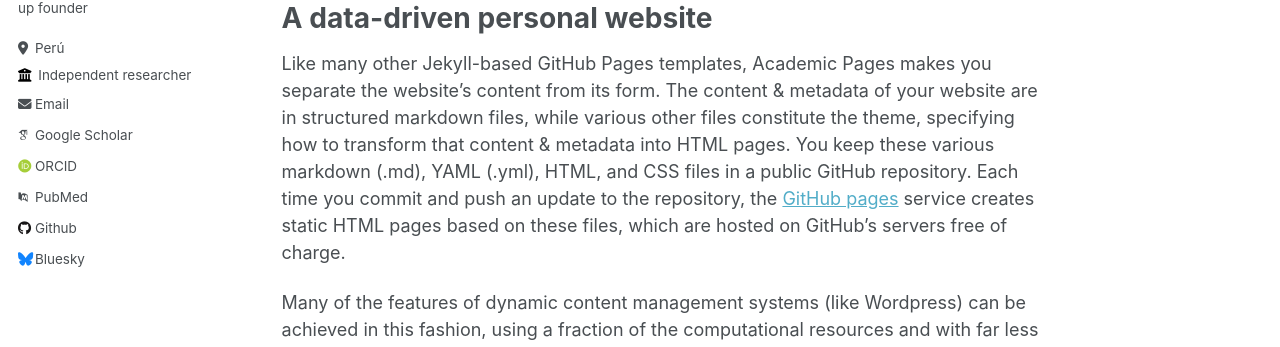
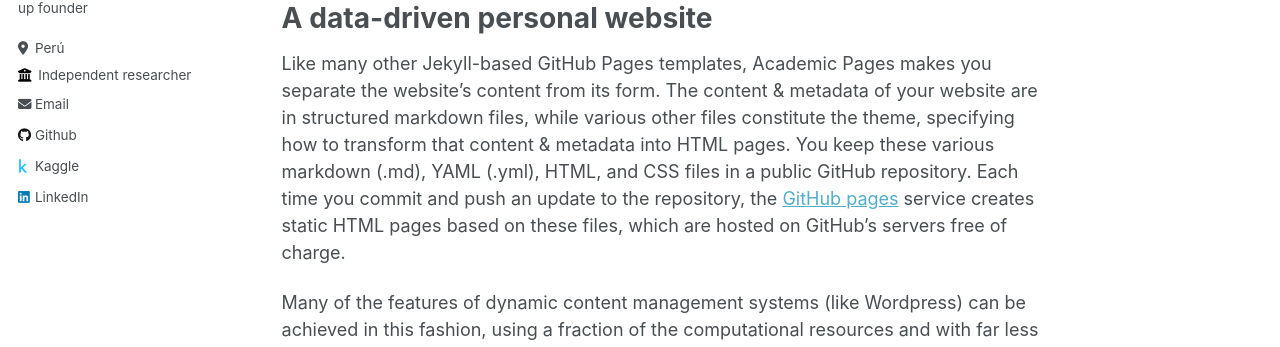
Before and after one commit to cristhianchr/cristhianchr.github.io, a Jekyll site: the page built from _pages/about.md, in a window 1280 px wide. Shown: the part 468-815 px from the top of the page. Built offline with Jekyll 4.4.1, drawn with Linux system fonts in a browser that asks for light colours; some web fonts are replaced; some of the changed lines change nothing that is shown.

Commit message:
Update _config.yml

```diff
--- a/_config.yml
+++ b/_config.yml
@@ -27,28 +27,28 @@
   bio              : "Mechanical-Electrical engineer. One day I'll be working on robotics and mechatronics. Future MIT's Phd. Independent researcher. CEO of nothing. Future start-up founder"
   location         : "Perú"
   employer         : "Independent researcher"
-  # url              : # URL
+  url              : # URL
   email            : "cristhianchr2000@gmail.com"
 
   # Academic websites
   arxiv            : # URL - Update with the correct link to your profile
-  googlescholar    : "https://scholar.google.com/citations?user=PS_CX0AAAAAJ"
+  googlescholar    : # URL
   impactstory      : # URL
-  orcid            : "http://orcid.org/yourorcidurl"
+  orcid            : # URL
   semantic         : # URL
-  pubmed           : "https://www.ncbi.nlm.nih.gov/pubmed/?term=john+snow"
+  pubmed           : # URL
   researchgate     : # URL
 
   # Repositories and software development
   bitbucket        : # Username - Update with your username on the site
   codepen          : # Username
   dribbble         : # Username
-  github           : "academicpages"
-  kaggle           : # Username
+  github           : "cristhianchr"
+  kaggle           : "cristhianchavez"
   stackoverflow    : # User number or user number and name (i.e., use "1" or "1/jeff-atwood")
 
   # Social media
-  bluesky          : "bsky.app" # Replace this with you Bluesky username
+  bluesky          : # Replace this with you Bluesky username
   facebook         : # Username
   flickr           : # Username
   foursquare       : # Username
@@ -57,7 +57,7 @@
   keybase          : # Username
   instagram        : # Username
   lastfm           : # Username
-  linkedin         : # Username
+  linkedin         : "cchavezr"
   mastodon         : # URL
   medium           : # URL
   pinterest        : # Username
```
